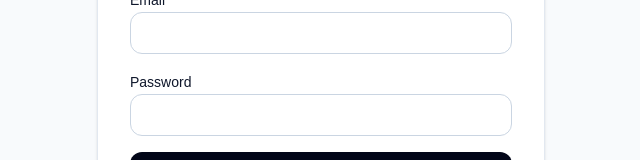
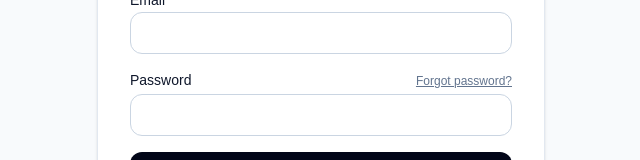
Before and after one commit to xiharbingerix/hsc-maths-coach, a Next.js app: page /login in a window 1280 px wide. Shown: the part 213-373 px from the top of the page, without its empty margins (319-959 px from the left). Built offline with nearby package versions, Linux system fonts and the light colour scheme; no server answers.

Commit message:
Clarify checkout account flow

```diff
--- a/app/login/page.tsx
+++ b/app/login/page.tsx
@@ -97,7 +97,15 @@ export default function LoginPage() {
           </label>
 
           <label className="block space-y-1">
-            <span className="text-sm font-medium">Password</span>
+            <span className="flex items-baseline justify-between text-sm font-medium">
+              Password
+              <Link
+                href="/forgot-password"
+                className="text-xs font-normal text-slate-500 underline hover:text-slate-700"
+              >
+                Forgot password?
+              </Link>
+            </span>
             <input
               type="password"
               value={password}
```
